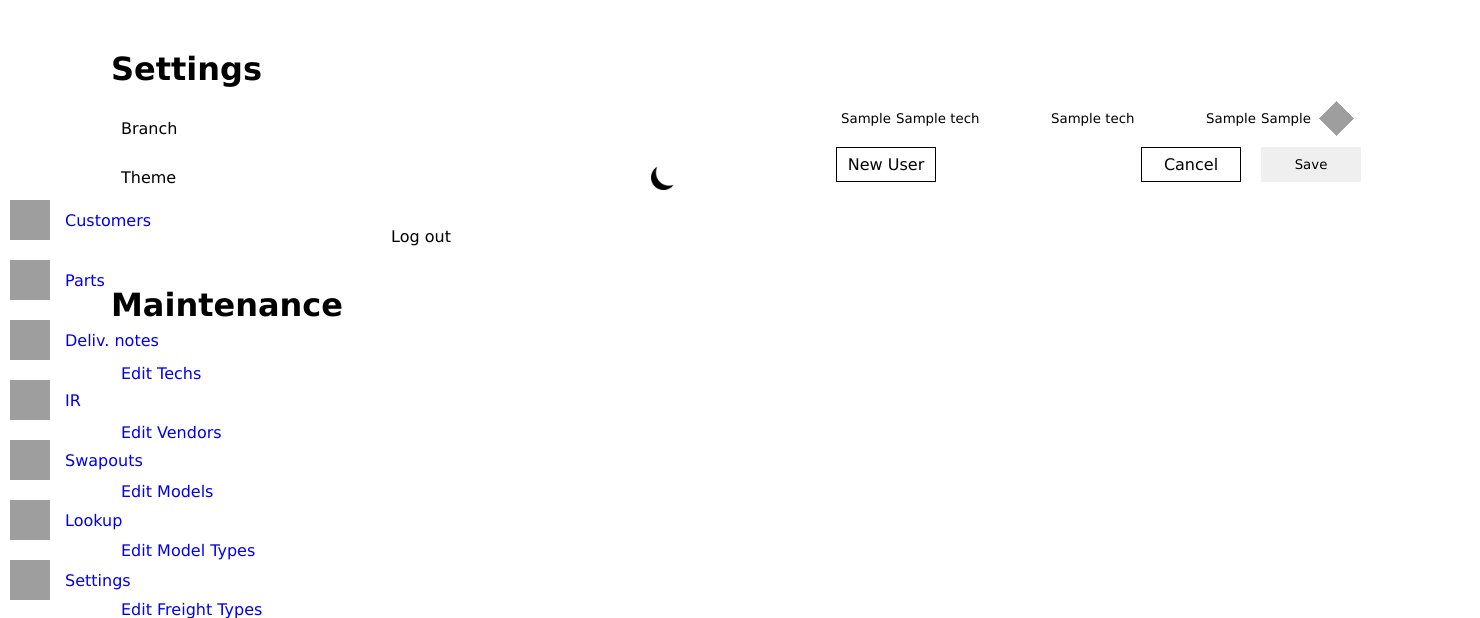
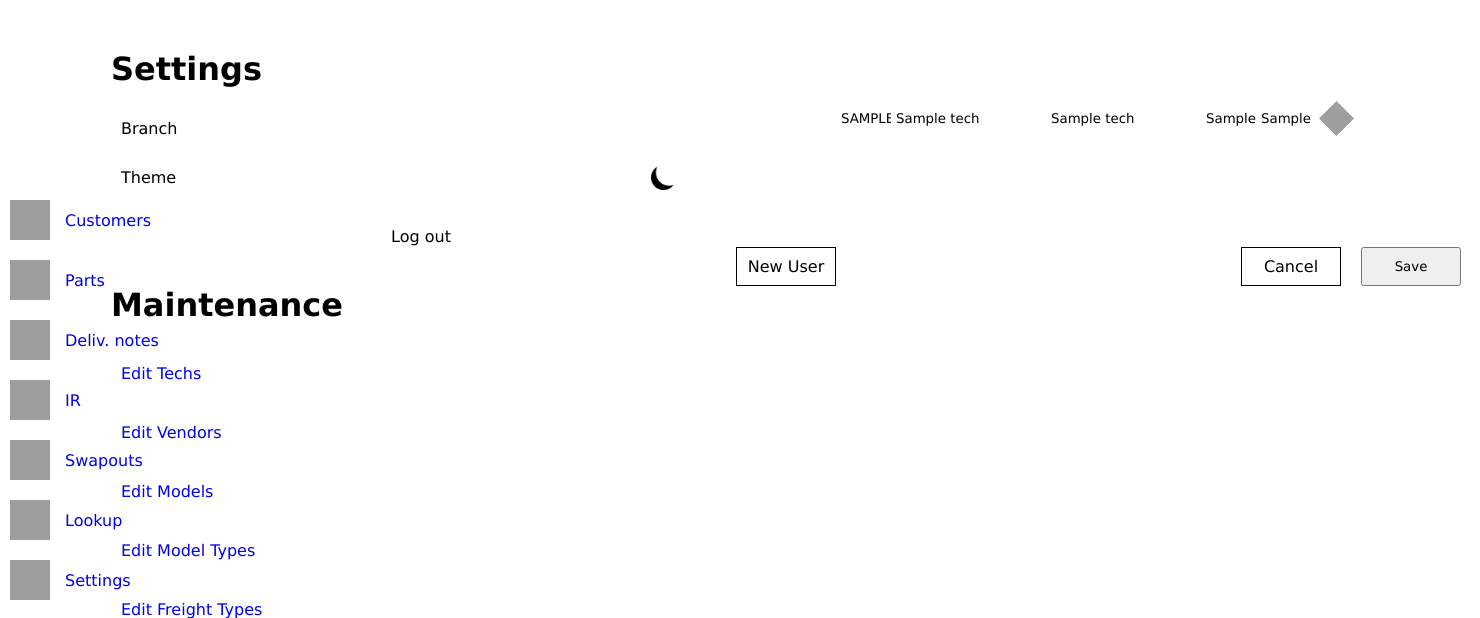
Before and after one commit to ludlin013/Fjomp, a Flask app: template templates/settings.html in a window 1480 px wide. Shown: the top 618 px of the page. Run offline with Flask 2, Linux system fonts and the light colour scheme; the template is opened without the code that fills it: most values are stand-ins (such as "Sample title", 1, 10 or a date in 2020); grey boxes are pictures that could not be loaded.

Commit message:
settings tech

```diff
--- a/main.py
+++ b/main.py
@@ -22,7 +22,8 @@ def sql(type,sqlquery):
     if type == "SELECT":
         result = cursor.fetchall()
     elif type == "INSERT":
-        mydb.commit()
+        cnxn.commit()
+        result = None
 
     return result
 
@@ -281,14 +282,21 @@ def settings():
         techoffice = request.form.getlist('office')
         techtech = request.form.getlist('tech')
 
+
+####
+##
+#
+        #göras om här
         for i in range(len(techid)):
             for x in techs:
                 if techid[i] == x[0]:
-                    print(techid[i],"id finns")
                     if techfirst[i] == x[1].strip() and techlast[i] == x[2].strip():
-                        print(techid[i],"finns")
                         break
-
+            if techid[i] == "" or techfirst[i] == "" or techlast[i] == "" or techoffice[i] == "" or techtech[i] == "":
+                break
+            else:
+                sql("INSERT","INSERT INTO Technicians (Tech_ID,Tech_Firstname,Tech_Lastname,Tech_Office,Tech_Tech) VALUES ('" + techid[i].upper()+"','"+ techfirst[i]+"','"+ techlast[i]+"','"+ techoffice[i]+"','"+ techtech[i]+"')")
+        return redirect(url_for("settings"))
 
 
     return render_template("settings.html",theme=theme,notheme=notheme,auth=authenticated,techs=techs)
--- a/static/dark.css
+++ b/static/dark.css
@@ -163,10 +163,14 @@ table, td, th {
   background: #999;
 }
 
-.settingstechmain input{
+.settingstechmain input,
+.settingstechcontrols input{
   background:rgb(20,20,20);
   border-top:1px solid #282828;
   border-left:1px solid #282828;
+}
+
+.settingadmintech:nth-last-child(2){
 }
 
 
--- a/static/settings.css
+++ b/static/settings.css
@@ -204,7 +204,8 @@
 
 .settingstechcontrols input{
   padding: 10px;
-  width:100px
+  width:100px;
+  cursor:pointer;
 }
 
 .settingstechnew,
@@ -213,5 +214,10 @@
   display: flex;
   justify-content: center;
   align-items: center;
-  border:1px solid
+  border:1px solid;
+  cursor:pointer;
 }
+
+.techid{
+  text-transform: uppercase;
+}
--- a/templates/settings.html
+++ b/templates/settings.html
@@ -90,31 +90,31 @@
       </a>
       {%endif%}
     </div>
-
-    <form class="settingstechmain" method="POST" action="">
+    <div>
+    <form class="settingstechmain" autocomplete="off" method="POST" action="" id="techuserform">
       {% for tech in techs %}
       <a class="settingadmintech">
-        <input class="settingsthemep noselect techid" name="id" id="{{tech[0].strip()}}" value="{{tech[0].strip()}}">
+        <input class="settingsthemep noselect techid" readonly maxlength="3" name="id" id="{{tech[0].strip()}}" value="{{tech[0].strip()}}">
         <input class="settingsthemep noselect techfirst" name="firstname" id="techfirst" value="{{tech[1].strip()}}">
         <input class="settingsthemep noselect techlast" name="lastname" id="techlast" value="{{tech[2].strip()}}">
         <input class="settingsthemep noselect techoffice" name="office" id="techoffice" value="{{tech[4]}}">
         <input class="settingsthemep noselect techtech" name="tech" id="techtech" value="{{tech[5]}}">
-        <div class="settingsthemep noselect techremove" id="techrem" onclick="remtech('{{tech[0].strip()}}')"><img src="static/pictures/{{theme}}/add.png"></div>
+        <div class="settingsthemep noselect techremove" id="techrem" onclick="remtech('{{tech[0].strip()}}')"><img class="noselect" src="static/pictures/{{theme}}/add.png"></div>
       </a>
       {% endfor %}
+      </form>
       <div class="settingstechcontrols">
-          <div class="settingstechnew">
+          <div class="settingstechnew noselect" onclick="technewuser()">
             New User
           </div>
-        <div class="settingstechdiv">
-          <div class="settingstechcancel">
+        <div class="settingstechdiv noselect">
+          <div class="settingstechcancel" onclick="window.location.reload()">
             Cancel
           </div>
-          <input type="submit" value="Save">
+          <input type="submit" form="techuserform" value="Save">
         </div>
     </div>
-    </form>
-
+</div>
 
 
     <script>
@@ -150,6 +150,47 @@
         document.getElementById(id).parentElement.remove();
       },250);
     }
+
+    function technewuser(){
+      console.log("newuser");
+
+      var parent = document.getElementById("techuserform");
+
+      var usera = document.createElement("a");
+      var inputid = document.createElement("input");
+      var inputfirst = document.createElement("input");
+      var inputlast = document.createElement("input");
+      var inputoffice = document.createElement("input");
+      var inputtech = document.createElement("input");
+
+      inputid.name = "id";
+      inputfirst.name ="firstname";
+      inputlast.name ="lastname";
+      inputoffice.name ="office";
+      inputtech.name ="tech";
+
+      inputid.maxLength = "3";
+      inputoffice.maxLength = "1";
+      inputtech.maxLength = "1";
+
+      usera.classList.add("settingadmintech");
+      inputid.classList.add("settingsthemep","noselect","techid");
+      inputfirst.classList.add("settingsthemep","noselect","techfirst");
+      inputlast.classList.add("settingsthemep","noselect","techlast");
+      inputoffice.classList.add("settingsthemep","noselect","techoffice");
+      inputtech.classList.add("settingsthemep","noselect","techtech");
+
+
+
+
+      usera.appendChild(inputid);
+      usera.appendChild(inputfirst);
+      usera.appendChild(inputlast);
+      usera.appendChild(inputoffice);
+      usera.appendChild(inputtech);
+
+      parent.appendChild(usera)
+    }
     </script>
   </body>
 </html>
```
